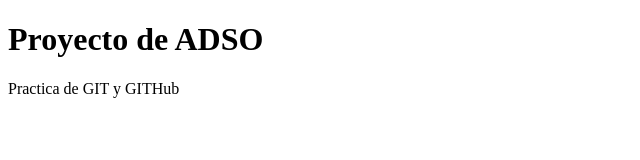
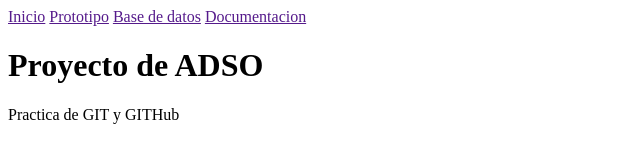
Before and after one commit to zpojeda/proyecto-adso, a plain HTML site: page index.html in a window 1280 px wide. Shown: the whole page, without its empty margins (0-640 px from the left). Drawn offline with Linux system fonts and the light colour scheme.

Commit message:
Agregar Barra de naveacion

```diff
--- a/index.html
+++ b/index.html
@@ -6,6 +6,13 @@
     <title>Document</title>
 </head>
 <body>
+<nav>
+    <a href="">Inicio</a>
+    <a href="">Prototipo</a>
+    <a href="">Base de datos</a>
+    <a href="">Documentacion</a>
+    <a href=""></a>
+</nav>
 
     <h1>Proyecto de ADSO</h1>
     <p>Practica de GIT y GITHub</p>
```
